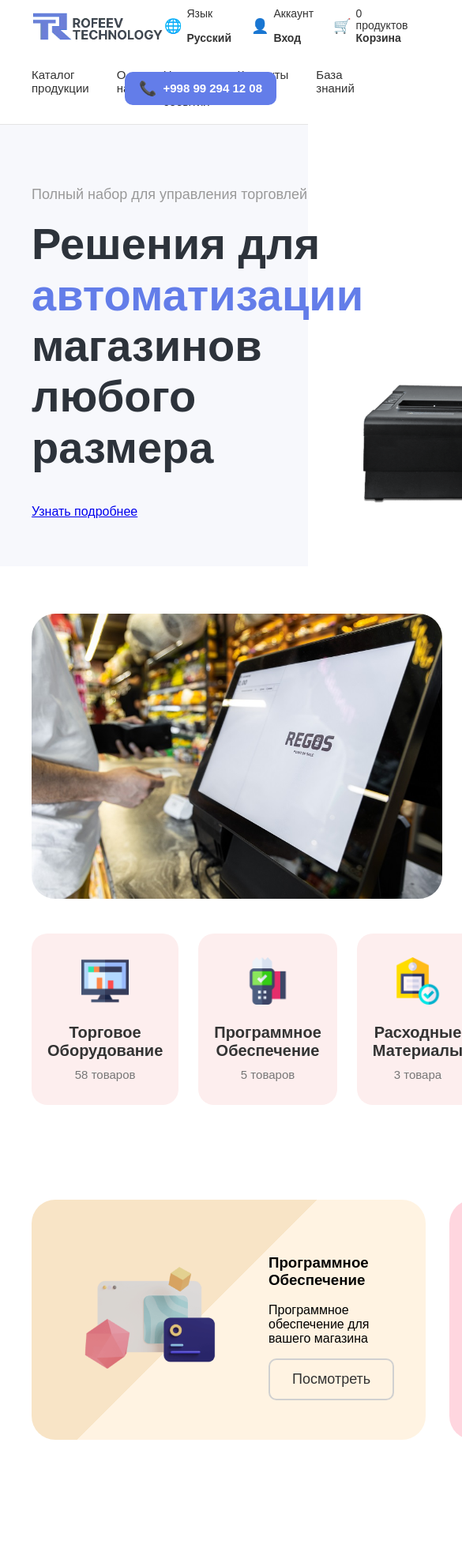
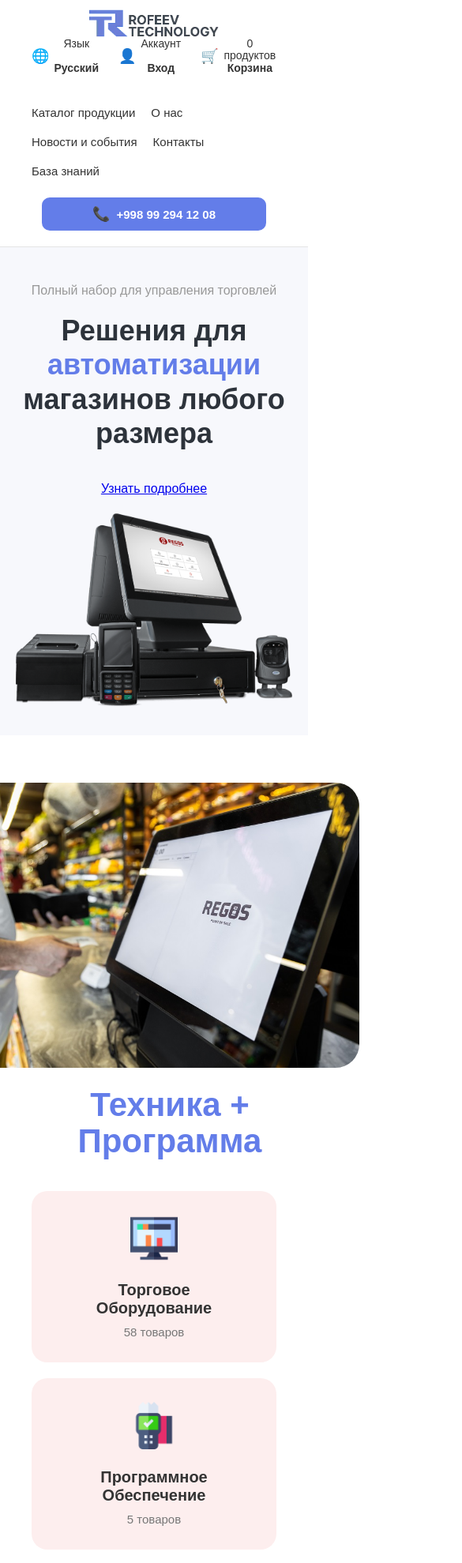
Before and after one commit to neopoznaniy12-lgtm/xvlminiapp, a plain HTML site: page index.html in a window 390 px wide. Shown: the top 1979 px of the page at 79% size, 585 px wide, since content can reach past the window. Before the commit the page ends 1883 px from the top, so only its background shows below. Drawn offline with Linux system fonts and the light colour scheme; a script that the page names is missing.

Commit message:
Update style.css

```diff
--- a/style.css
+++ b/style.css
@@ -244,3 +244,95 @@ body {
 .big-card-right {
   margin-left: 40px;
 }
+
+/* Адаптив под телефоны */
+@media (max-width: 768px) {
+
+    /* Контейнеры не должны быть в 2 колонки */
+    .row-bottom,
+    .row-top,
+    .big-cards,
+    .hero,
+    .combo-top {
+        flex-direction: column;
+        text-align: center;
+    }
+
+    /* Меню по центру и с меньшими отступами */
+    .menu {
+        gap: 20px;
+        flex-wrap: wrap;
+        margin: 10px 0;
+    }
+
+    /* Телефонная кнопка вниз и по центру */
+    .phone-btn {
+        position: static;
+        margin-top: 15px;
+        width: 80%;
+        justify-content: center;
+    }
+
+    /* Главный hero-блок */
+    .hero {
+        padding: 30px 20px;
+    }
+
+    .hero-left {
+        max-width: none;
+    }
+
+    .title {
+        font-size: 36px;
+        line-height: 1.2;
+    }
+
+    .subtitle {
+        font-size: 16px;
+    }
+
+    .hero-right img {
+        max-width: 100%;
+        margin-top: 20px;
+    }
+
+    /* Блок Техника + Программа */
+    .combo-title {
+        font-size: 42px;
+        margin-top: 20px;
+    }
+
+    .combo-cards {
+        flex-direction: column;
+        gap: 20px;
+    }
+
+    /* Большие карточки */
+    .big-cards {
+        flex-direction: column;
+    }
+
+    .big-card {
+        flex-direction: column;
+        text-align: center;
+        padding: 30px 20px;
+    }
+
+    .big-card-left img {
+        width: 160px;
+        margin-bottom: 15px;
+    }
+
+    .big-card-right {
+        margin-left: 0;
+    }
+
+    h3 {
+        font-size: 22px;
+    }
+
+    .btn-small {
+        width: 70%;
+        display: inline-block;
+    }
+}
```
